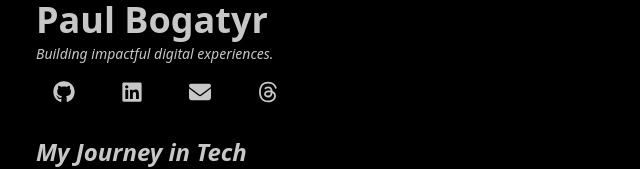
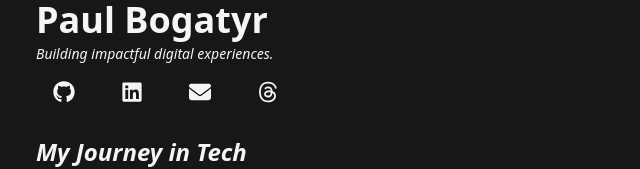
Before and after one commit to paulbgtr/paulbg, a Next.js app: page / in a window 1280 px wide. Shown: the top 169 px of the page, without its empty margins (316-956 px from the left). Built offline with nearby package versions, Linux system fonts and the light colour scheme.

Commit message:
chore: add custom theme

```diff
--- a/tailwind.config.js
+++ b/tailwind.config.js
@@ -12,10 +12,41 @@ module.exports = {
         "gradient-conic":
           "conic-gradient(from 180deg at 50% 50%, var(--tw-gradient-stops))",
       },
+      colors: {
+        mono: {
+          50: "#fafafa",
+          100: "#f5f5f5",
+          200: "#e5e5e5",
+          300: "#d4d4d4",
+          400: "#a3a3a3",
+          500: "#737373",
+          600: "#525252",
+          700: "#404040",
+          800: "#262626",
+          900: "#171717",
+          950: "#0a0a0a",
+        },
+      },
     },
   },
   plugins: [require("daisyui")],
   daisyui: {
-    themes: ["black"],
+    themes: [
+      {
+        monochrome: {
+          primary: "#737373", // mono-500
+          secondary: "#404040", // mono-700
+          accent: "#a3a3a3", // mono-400
+          neutral: "#262626", // mono-800
+          "base-100": "#171717", // mono-900
+          "base-200": "#0a0a0a", // mono-950
+          "base-content": "#f5f5f5", // mono-100
+          info: "#525252", // mono-600
+          success: "#d4d4d4", // mono-300
+          warning: "#e5e5e5", // mono-200
+          error: "#262626", // mono-800
+        },
+      },
+    ],
   },
 };
```
